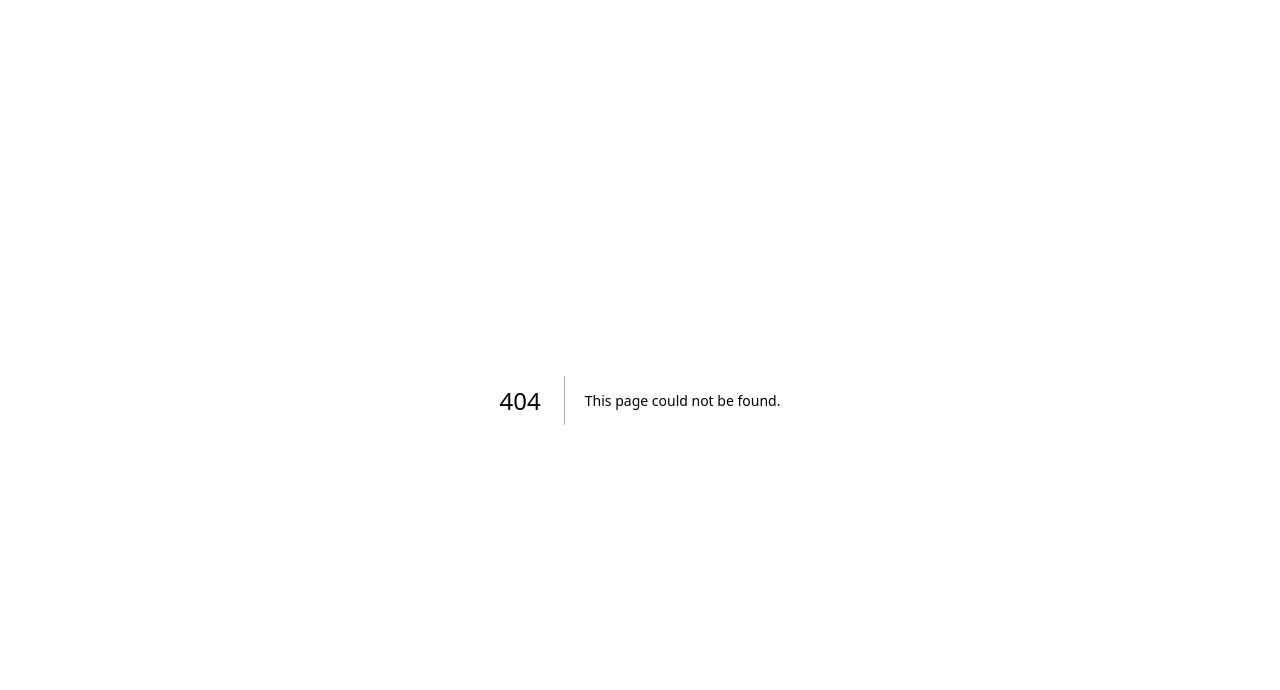
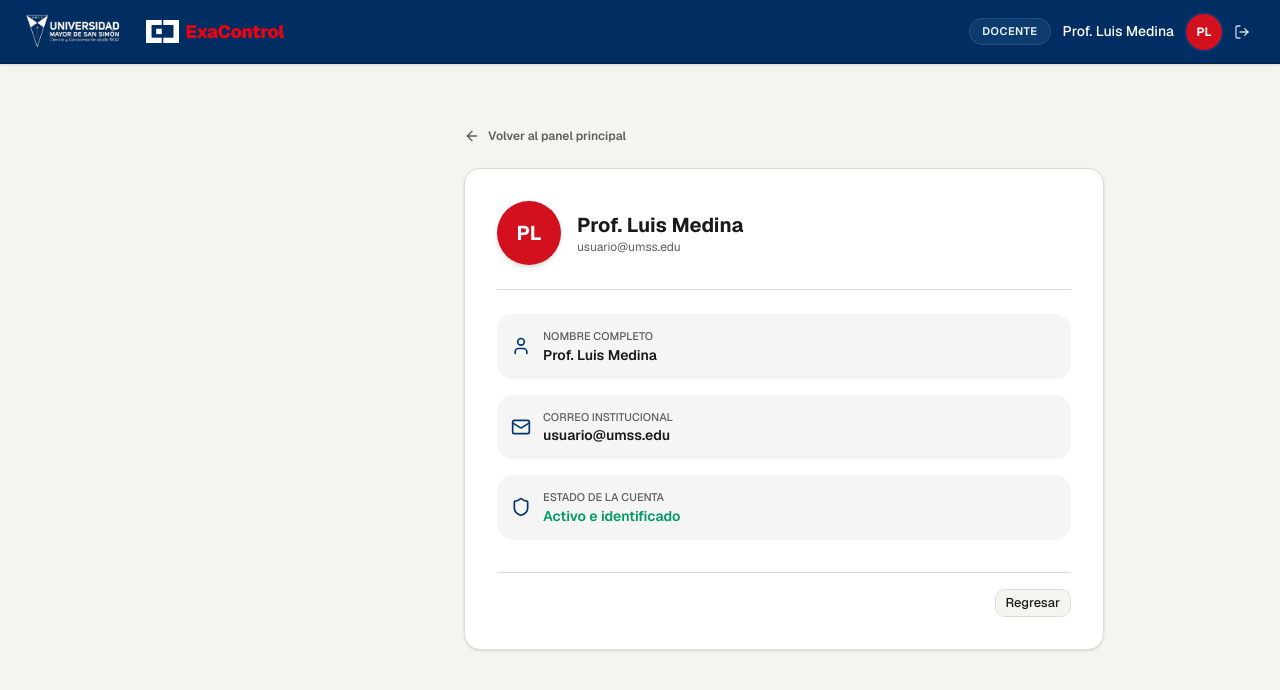
Before and after one commit to Luis-AyC-B/SULLU, a Next.js app in the folder Frontend/: page /perfil in a window 1280 px wide. Before the commit this address had no page. Shown: the top 690 px of the page. Built offline with nearby package versions, Linux system fonts and the light colour scheme; no server answers.

Commit message:
feat(auth): boton de cerrar sesion

```diff
--- /dev/null
+++ b/Frontend/src/app/(dashboard)/perfil/page.tsx
@@ -0,0 +1,74 @@
+'use client';
+
+import Link from 'next/link';
+import { useSession } from 'next-auth/react';
+import { User, Mail, Shield, ArrowLeft } from 'lucide-react';
+import { Button } from '@/shared/components/ui/button';
+
+export default function PerfilPage() {
+  const { data: session } = useSession();
+
+  const nombre = session?.user?.name || 'Prof. Luis Medina';
+  const email = session?.user?.email || 'usuario@umss.edu';
+
+  return (
+    <div className="mx-auto max-w-2xl py-8 px-4">
+      <div className="mb-6 flex items-center justify-between">
+        <Link href="/usuarios" className="inline-flex items-center gap-2 text-xs font-semibold text-muted-foreground hover:text-foreground transition-colors">
+          <ArrowLeft className="h-4 w-4" />
+          Volver al panel principal
+        </Link>
+      </div>
+
+      <div className="rounded-2xl border border-border bg-card p-6 sm:p-8 shadow-sm">
+        <div className="flex items-center gap-4 border-b border-border pb-6">
+          <div className="flex h-16 w-16 items-center justify-center rounded-full bg-[#D3101E] text-xl font-bold text-white shadow-md">
+            {nombre
+              .split(' ')
+              .filter(Boolean)
+              .map((p) => p[0])
+              .slice(0, 2)
+              .join('')
+              .toUpperCase()}
+          </div>
+          <div>
+            <h1 className="text-xl font-bold text-foreground">{nombre}</h1>
+            <p className="text-xs text-muted-foreground">{email}</p>
+          </div>
+        </div>
+
+        <div className="mt-6 space-y-4">
+          <div className="flex items-center gap-3 rounded-xl bg-muted/50 p-3.5">
+            <User className="h-5 w-5 text-primary" />
+            <div>
+              <p className="text-[11px] font-medium text-muted-foreground uppercase">Nombre Completo</p>
+              <p className="text-sm font-semibold text-foreground">{nombre}</p>
+            </div>
+          </div>
+
+          <div className="flex items-center gap-3 rounded-xl bg-muted/50 p-3.5">
+            <Mail className="h-5 w-5 text-primary" />
+            <div>
+              <p className="text-[11px] font-medium text-muted-foreground uppercase">Correo Institucional</p>
+              <p className="text-sm font-semibold text-foreground">{email}</p>
+            </div>
+          </div>
+
+          <div className="flex items-center gap-3 rounded-xl bg-muted/50 p-3.5">
+            <Shield className="h-5 w-5 text-primary" />
+            <div>
+              <p className="text-[11px] font-medium text-muted-foreground uppercase">Estado de la Cuenta</p>
+              <p className="text-sm font-semibold text-emerald-600">Activo e identificado</p>
+            </div>
+          </div>
+        </div>
+
+        <div className="mt-8 pt-4 border-t border-border flex justify-end">
+          <Button variant="outline" asChild size="sm">
+            <Link href="/usuarios">Regresar</Link>
+          </Button>
+        </div>
+      </div>
+    </div>
+  );
+}
--- a/Frontend/src/features/auth/components/LoginPublicContent.tsx
+++ b/Frontend/src/features/auth/components/LoginPublicContent.tsx
@@ -9,11 +9,6 @@ import { ChevronDown, ChevronRight, ArrowRight } from 'lucide-react';
  * Basado fielmente en media_1789852716106.png.
  */
 export function LoginPublicContent() {
-  // Días de Septiembre 2026 (empieza en martes 1 de sept)
-  // L M M J V S D
-  const scheduledDays = [6, 12, 13, 20, 28];
-  const activeDay = 9;
-
   return (
     <section id="noticias" className="bg-[#F8F9FA] py-10 px-4 sm:px-6 lg:px-8 border-b border-slate-200/60">
       <div className="mx-auto max-w-7xl grid grid-cols-1 lg:grid-cols-12 gap-8 lg:gap-10">
--- a/Frontend/src/shared/components/layout/header.tsx
+++ b/Frontend/src/shared/components/layout/header.tsx
@@ -1,11 +1,25 @@
 "use client";
 
-import { useSession } from "next-auth/react";
+import { useState, useRef, useEffect } from "react";
+import { useRouter } from "next/navigation";
+import { useSession, signOut } from "next-auth/react";
+import { User, LogOut } from "lucide-react";
 
 /**
  * Función auxiliar para inferir o formatear el nombre del rol asignado al usuario actual.
  */
-function getRolDisplayName(session: any): string {
+interface SessionUserWithRoles {
+  user?: {
+    name?: string | null;
+    email?: string | null;
+    rol?: string;
+    role?: string;
+    permisos?: string[];
+  };
+  permisos?: string[];
+}
+
+function getRolDisplayName(session: SessionUserWithRoles | null | undefined): string {
   // Si viene explícito en la sesión
   if (session?.user?.rol) {
     return String(session.user.rol).toUpperCase();
@@ -47,12 +61,17 @@ function getRolDisplayName(session: any): string {
 
 /**
  * Header de la aplicación (cuando el usuario ya inició sesión)
- * Basado en el mockup oficial (media_1789864393611.png).
+ * Basado en los mockups oficiales (media_1789864393611.png y media_1789917596801.png).
  * Extremo izquierdo: LogoUMSSDarkMode.png + LogoExaControlSinNombre.png + ExaControl en rojo.
- * Extremo derecho: Nombre del usuario, Rol asignado y Avatar con iniciales.
+ * Extremo derecho: Sección de usuario con rol, nombre, avatar e icono desplegable
+ * que abre el modal/menú flotante para "Perfil" y "Cerrar sesión" funcional.
  */
 export function Header() {
   const { data: session } = useSession();
+  const router = useRouter();
+
+  const [isMenuOpen, setIsMenuOpen] = useState(false);
+  const menuRef = useRef<HTMLDivElement>(null);
 
   // Nombre del usuario con fallback representativo del mockup
   const nombre = session?.user?.name || "Prof. Luis Medina";
@@ -65,7 +84,42 @@ export function Header() {
     .map((p) => p[0])
     .slice(0, 2)
     .join("")
-    .toUpperCase() || "US";
+    .toUpperCase() || "PL";
+
+  // Cerrar menú al hacer clic fuera del componente o presionar Escape
+  useEffect(() => {
+    function handleClickOutside(event: MouseEvent) {
+      if (menuRef.current && !menuRef.current.contains(event.target as Node)) {
+        setIsMenuOpen(false);
+      }
+    }
+
+    function handleKeyDown(event: KeyboardEvent) {
+      if (event.key === "Escape") {
+        setIsMenuOpen(false);
+      }
+    }
+
+    if (isMenuOpen) {
+      document.addEventListener("mousedown", handleClickOutside);
+      document.addEventListener("keydown", handleKeyDown);
+    }
+
+    return () => {
+      document.removeEventListener("mousedown", handleClickOutside);
+      document.removeEventListener("keydown", handleKeyDown);
+    };
+  }, [isMenuOpen]);
+
+  const handleGoToProfile = () => {
+    setIsMenuOpen(false);
+    router.push("/perfil");
+  };
+
+  const handleLogout = () => {
+    setIsMenuOpen(false);
+    signOut({ callbackUrl: "/login" });
+  };
 
   return (
     <header className="flex h-16 w-full items-center justify-between bg-[#002D62] px-4 md:px-6 shadow-sm border-b border-[#001f45] select-none text-white z-30">
@@ -91,22 +145,70 @@ export function Header() {
         </div>
       </div>
 
-      {/* Extremo Superior Derecho: Nombre de usuario, Rol asignado y Avatar */}
-      <div className="flex items-center gap-3">
-        {/* Contenedor de Texto: Nombre arriba, Rol en píldora abajo */}
-        <div className="flex flex-col items-end text-right">
-          <span className="text-xs sm:text-sm font-medium text-white leading-tight">
+      {/* Extremo Superior Derecho: Sección de usuario interactiva con modal/menú flotante */}
+      <div className="relative" ref={menuRef}>
+        <button
+          type="button"
+          onClick={() => setIsMenuOpen((prev) => !prev)}
+          className="flex items-center gap-2.5 sm:gap-3 rounded-xl p-1.5 hover:bg-white/10 transition-colors cursor-pointer focus:outline-none focus-visible:ring-2 focus-visible:ring-white/40"
+          aria-expanded={isMenuOpen}
+          aria-haspopup="menu"
+        >
+          {/* Píldora del Rol asignado */}
+          <span className="inline-flex items-center rounded-full bg-[#0c3b6f] px-3 py-1 text-[11px] font-semibold tracking-wider text-slate-100 border border-white/10 uppercase shadow-2xs">
+            {rol}
+          </span>
+
+          {/* Nombre del Usuario */}
+          <span className="hidden sm:inline-block text-xs sm:text-sm font-medium text-white leading-tight">
             {nombre}
           </span>
-          <span className="mt-0.5 inline-flex items-center rounded-full bg-[#001D40] px-2 py-0.5 text-[9px] font-bold tracking-wider text-slate-200 border border-white/10 uppercase shadow-2xs">
-            {rol}
-          </span>
-        </div>
 
-        {/* Avatar Circular Verde con Iniciales (exacto al mockup) */}
-        <div className="flex h-8 w-8 sm:h-9 sm:w-9 shrink-0 items-center justify-center rounded-full bg-[#0E7A4A] text-xs font-bold text-white shadow-xs border border-white/20">
-          {iniciales}
-        </div>
+          {/* Avatar Circular Rojo con Iniciales (exacto al mockup de media_1789917596801.png) */}
+          <div className="flex h-8 w-8 sm:h-9 sm:w-9 shrink-0 items-center justify-center rounded-full bg-[#D3101E] text-xs font-bold text-white shadow-xs ring-2 ring-[#003875]">
+            {iniciales}
+          </div>
+
+          {/* Icono de flecha/salida según mockup */}
+          <LogOut className="h-4 w-4 text-white/80 transition-transform group-hover:translate-x-0.5" />
+        </button>
+
+        {/* Modal / Menú Flotante desplegable de Usuario */}
+        {isMenuOpen && (
+          <div
+            role="menu"
+            aria-orientation="vertical"
+            className="absolute right-0 top-full mt-2 z-50 w-56 rounded-2xl border border-white/15 bg-[#002D62] p-2.5 shadow-2xl animate-in fade-in zoom-in-95 duration-150"
+          >
+            {/* Opción 1: Perfil */}
+            <button
+              type="button"
+              role="menuitem"
+              onClick={handleGoToProfile}
+              className="flex w-full items-center gap-3 rounded-xl px-3 py-2.5 text-left text-sm font-medium text-white hover:bg-white/10 transition-colors cursor-pointer"
+            >
+              <User className="h-5 w-5 text-white" />
+              <span>Perfil</span>
+            </button>
+
+            {/* Separador sutil */}
+            <div className="my-1.5 h-px w-full bg-white/15" />
+
+            {/* Opción 2: Cerrar sesión (Color rojo coral según mockup) */}
+            <button
+              type="button"
+              role="menuitem"
+              onClick={handleLogout}
+              className="flex w-full items-center gap-3 rounded-xl px-3 py-2.5 text-left text-sm font-medium text-[#FF5252] hover:bg-white/10 transition-colors cursor-pointer"
+            >
+              <LogOut className="h-5 w-5 text-[#FF5252]" />
+              <span>Cerrar sesión</span>
+            </button>
+
+            {/* Indicador inferior redondeado según mockup */}
+            <div className="mx-auto mt-2 mb-0.5 h-1 w-8 rounded-full bg-white/20" />
+          </div>
+        )}
       </div>
     </header>
   );
```
